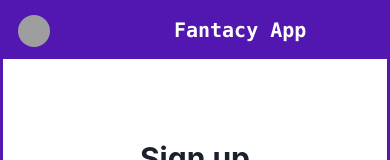
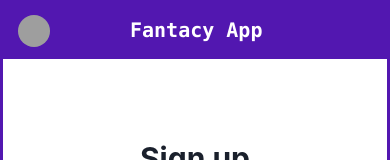
Before and after one commit to rupeshkarale/ESPN-Fantacy-Website, a React (Create React App) app in the folder fantacy/: page / in a window 390 px wide. Shown: the top 160 px of the page. Built offline with nearby package versions, Linux system fonts and the light colour scheme; grey boxes are pictures that could not be loaded.

Commit message:
added responsive site

```diff
--- a/fantacy/src/components/Fantacy-navbar/Navbar.jsx
+++ b/fantacy/src/components/Fantacy-navbar/Navbar.jsx
@@ -29,7 +29,7 @@ const Navbar = () => {
           fontSize="xl"
           fontWeight="bold"
           color="white"
-          ml="35%"
+          ml={["20", "35%"]}
         >
           Fantacy App
         </Text>
```
